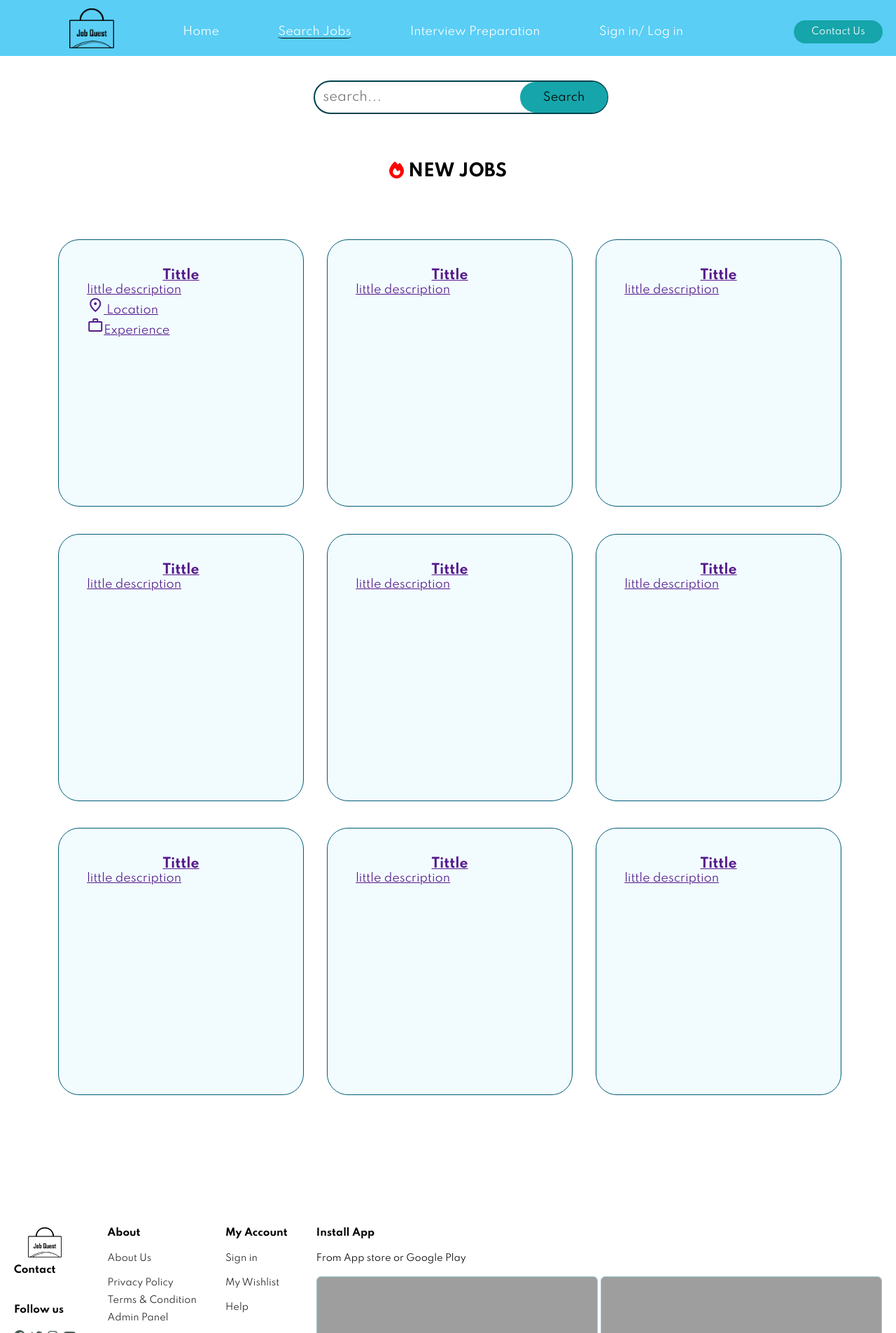
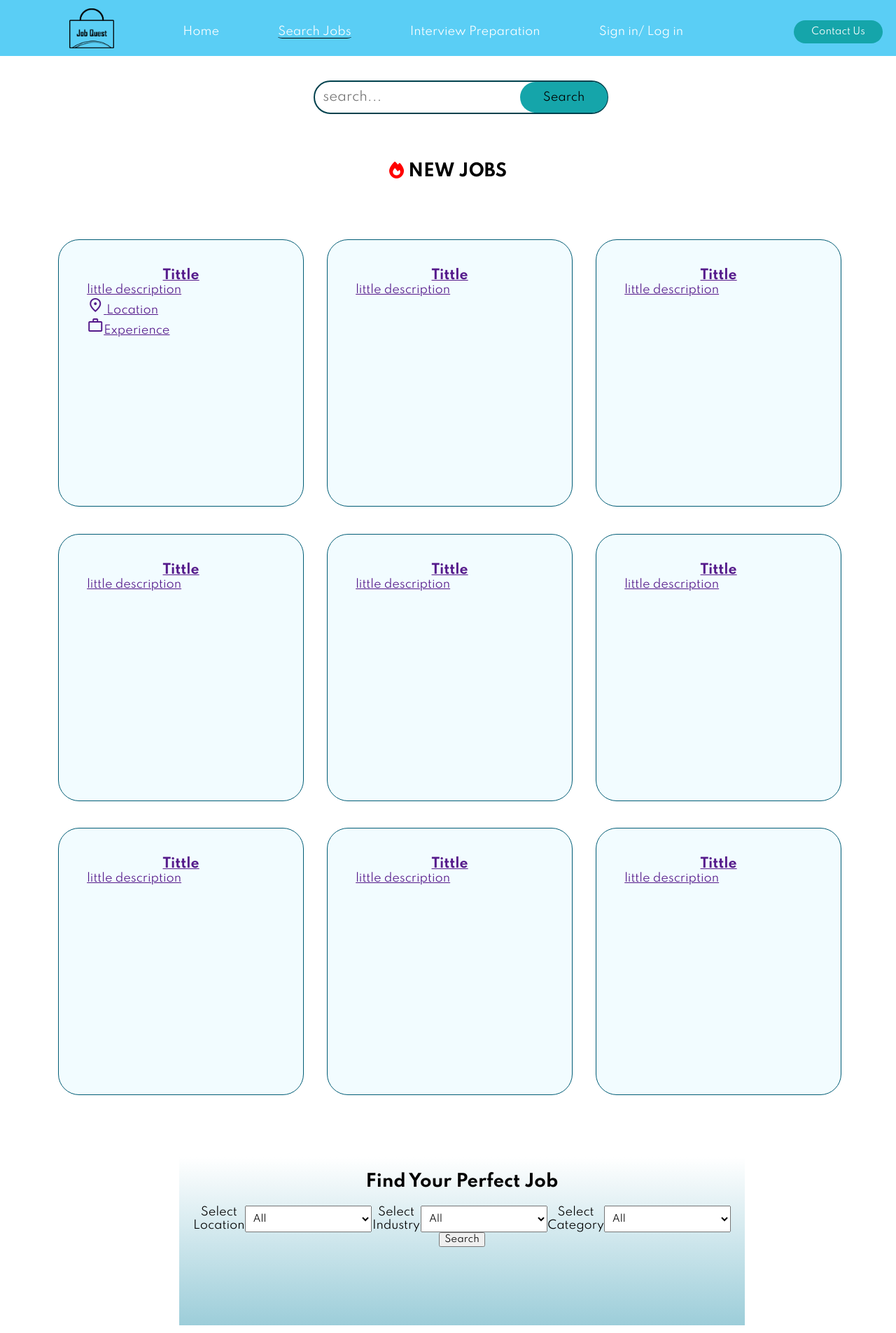
Before and after one commit to Atef-Abrar-Bhuyian/Job-Quest, a PHP site: page /search_jobs.html in a window 1280 px wide. Shown: the top 1905 px of the page at 70% size. Run offline with PHP 8.4, Linux system fonts and the light colour scheme; some libraries are stand-ins or nearby versions; some web fonts are replaced; grey boxes are pictures that could not be loaded.

Commit message:
search job page modified

```diff
--- a/search_jobs.html
+++ b/search_jobs.html
@@ -32,51 +32,7 @@
         <a class="cta" href="#"><button type="">Contact Us</button></a>
     </header>
 
-    <section class="search-section">
-        <!-- <div class="all-in-one">
-            <div class="all-in-one">
-                <select>
-                    <option>Select Location</option>
-                    <option>All</option>
-                    <option>Dhaka</option>
-                    <option>Chattogram</option>
-                    <option>Rajshahi</option>
-                    <option>Barishal</option>
-                    <option>Khulna</option>
-                    <option>Rangpur</option>
-                    <option>Mymensingh</option>
-                    <option>Sylhet</option>
-                </select>
-            </div>
-            <div class="all-in-one">
-                <select>
-                    <option>Select Industry</option>
-                    <option>All Industry</option>
-                    <option>Government</option>
-                    <option>Semi Government</option>
-                    <option>NGO</option>
-                    <option>Private Frim/Comapny</option>
-                    <option>International Agency</option>
-                    <option>Other</option>
-                </select>
-            </div>
-            <div class="all-in-one">
-                <select>
-                    <option>Select Category</option>
-                    <option>All Category</option>
-                    <option>Accounting/Finance</option>
-                    <option>Agro</option>
-                    <option>Bank</option>
-                    <option>Design/Creative</option>
-                    <option>Education/Training</option>
-                    <option>Engineer/Architect</option>
-                    <option>Garments/Textile</option>
-                    <option>IT/Telecommunication</option>
-                </select>
-            </div>
-            <div class="all-in-one" id="search-icon"><button><span class="material-symbols-outlined">
-                        search
-                    </span></button></div> -->
+    <section class=>
         <div class="search searchbar">
             <div class="search_box">
                 <input type="text" class="input" placeholder="  search...">
@@ -84,8 +40,6 @@
                     <p>Search</p>
                 </div>
             </div>
-        </div>
-        </div>
     </section>
     <section>
         <h2 class="new-jobs-text"><i class="fa-solid fa-fire fire"></i> NEW JOBS</h2>
@@ -156,6 +110,48 @@
 
         </div>
     </section>
+
+    <section class="filter-section">
+        <h1>Find Your Perfect Job</h1>
+        <div class="filter">
+            <label>Select Location</label>
+            <select>
+                <label for=""></label>
+                <option>All</option>
+                <option>Dhaka</option>
+                <option>Chattogram</option>
+                <option>Rajshahi</option>
+                <option>Barishal</option>
+                <option>Khulna</option>
+                <option>Rangpur</option>
+                <option>Mymensingh</option>
+                <option>Sylhet</option>
+            </select>
+            <label>Select Industry</label>
+            <select>
+                <option>All</option>
+                <option>Government</option>
+                <option>Semi Government</option>
+                <option>NGO</option>
+                <option>Private Frim/Comapny</option>
+                <option>International Agency</option>
+                <option>Other</option>
+            </select>
+            <label>Select Category</label>
+            <select>
+                <option>All</option>
+                <option>Accounting/Finance</option>
+                <option>Agro</option>
+                <option>Bank</option>
+                <option>Design/Creative</option>
+                <option>Education/Training</option>
+                <option>Engineer/Architect</option>
+                <option>Garments/Textile</option>
+                <option>IT/Telecommunication</option>
+            </select>
+        </div>
+        <button class="">Search</button>
+    </section>
 </body>
 
 <footer class="section-p1">
--- a/style.css
+++ b/style.css
@@ -308,16 +308,28 @@ font-size: 40px;
     background-color: #f2fcff;
 }
 
-
-
-
-
 .new-jobs-text{
     text-align: center;
     padding-top: 50px;
     font-weight: bold;
 }
-
+.filter-section{
+    background-image: linear-gradient(white,#9ccdd9);
+    height: 200px;
+    width: 60%;
+    align-items: center;
+    text-align: center;
+    margin-left: 20%;
+    padding:20px;
+}
+.filter{
+    display: flex;
+    margin-top: 20px;
+}
+.filter select{
+    padding: 0.9%;
+    width: 40%;
+}
 /* For footer */
 footer {
     display: flex;
```
